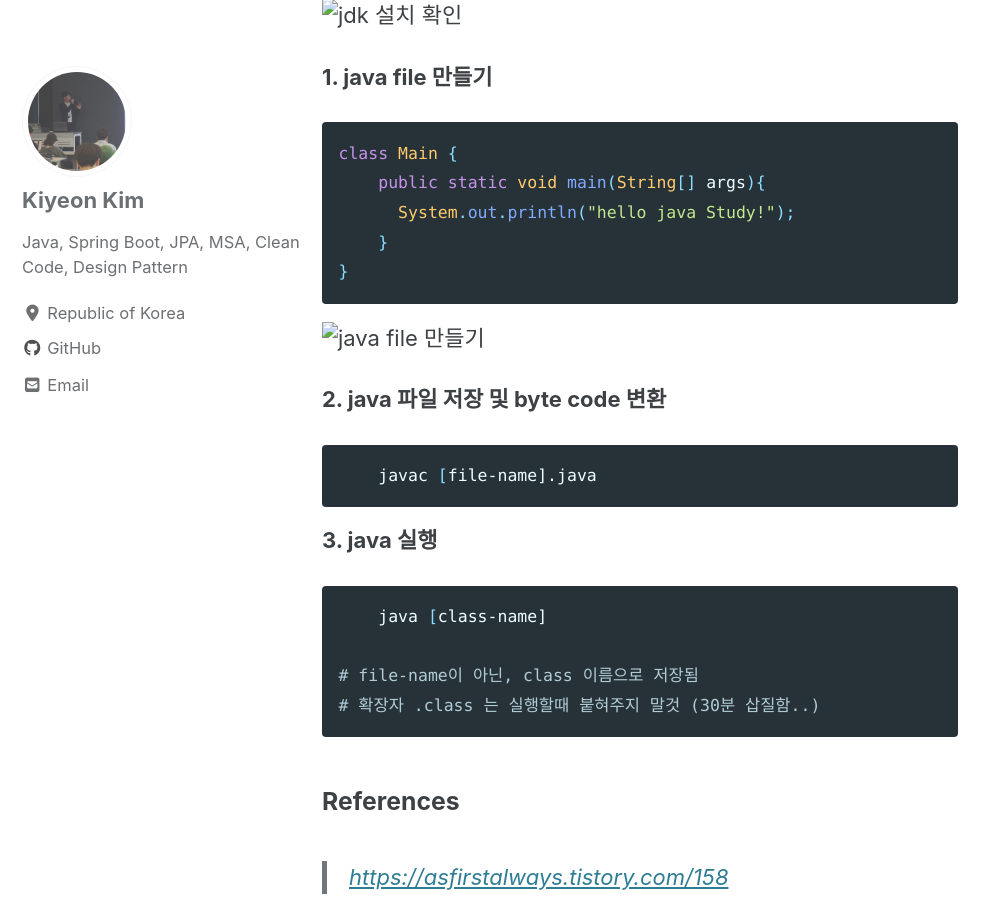
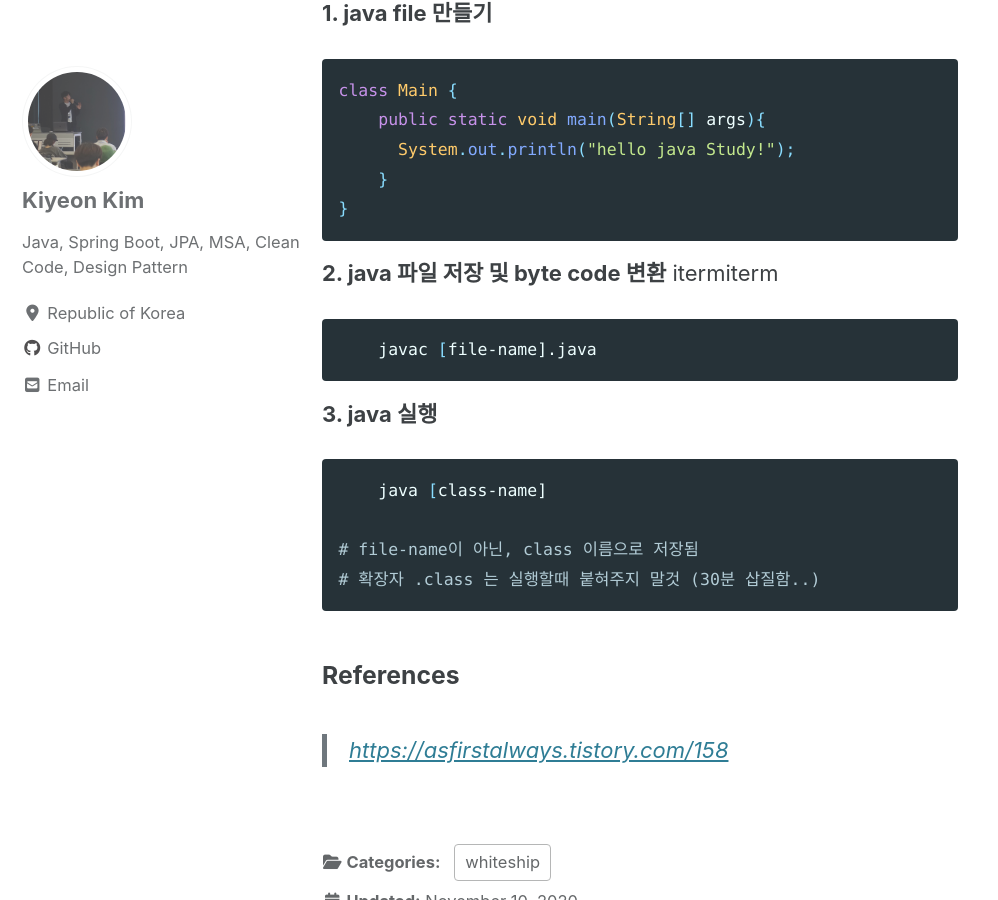
Before and after one commit to giyeon95/giyeon95.github.io, a Jekyll site: the page built from _posts/2020-11-09-whiteship_study_week01.md, in a window 1280 px wide and 900 px high, scrolled down 2100 px. Shown: the whole window, without its empty margins (0-998 px from the left). Built offline with Jekyll 4.4.1, drawn with Linux system fonts in a browser that asks for light colours; cached includes are drawn as plain includes; nearby versions of some CDN libraries; comment, search, counter and statistics services are not loaded.

Commit message:
update markdown syntax

````diff
--- a/_posts/2020-11-09-whiteship_study_week01.md
+++ b/_posts/2020-11-09-whiteship_study_week01.md
@@ -62,8 +62,6 @@
 javac 14.0.2
 ```
 
-![jdk 설치 확인](./img/whiteship/jdk_check_terminal.png)
-
 **1. java file 만들기**
 
 ```java
@@ -74,11 +72,8 @@
 }
 ```
 
-![java file 만들기](./img/whiteship/java_init.png)
-
-
 **2. java 파일 저장 및 byte code 변환**
-
+itermiterm
 ```bash
     javac [file-name].java
 ```
````
